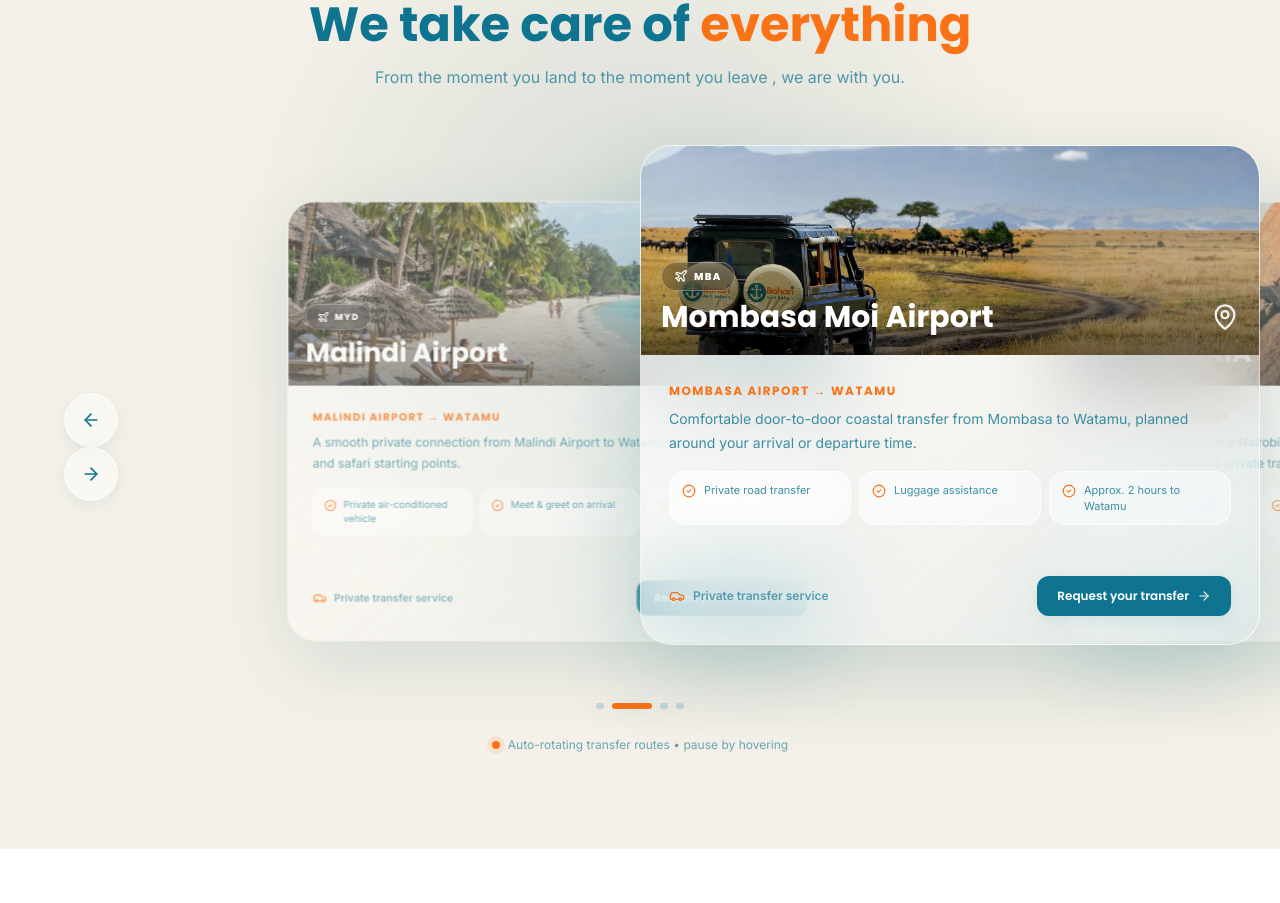
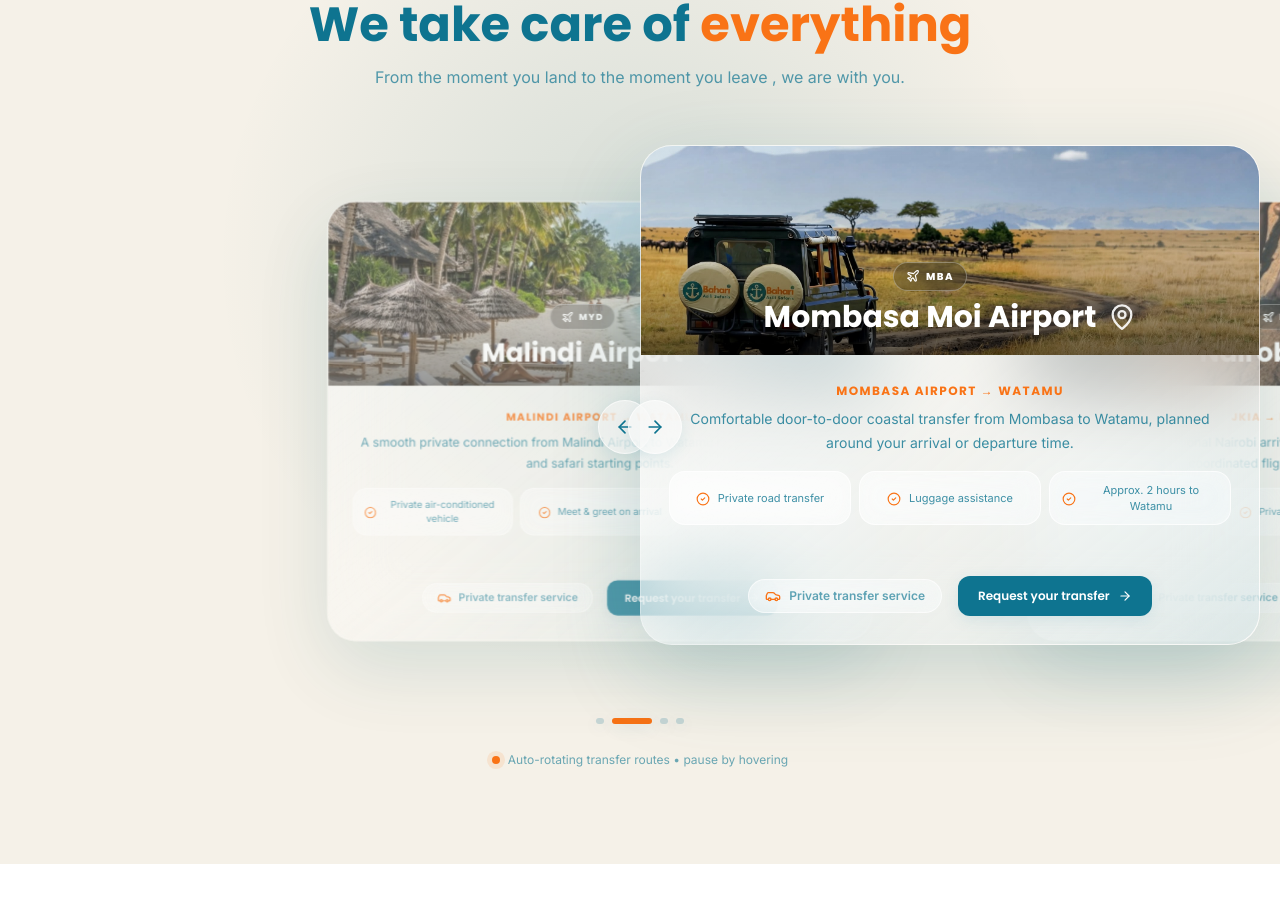
Before and after one commit to Sheddymae/bahari-asili-safaris, a Next.js app: page / in a window 1280 px wide. Shown: the part 8207-9110 px from the top of the page. Built offline with nearby package versions, Linux system fonts and the light colour scheme; no server answers; the database is empty.

Commit message:
Center homepage transfer carousel and organize transfer information

```diff
--- a/components/HomeTransfersInfiniteStack.tsx
+++ b/components/HomeTransfersInfiniteStack.tsx
@@ -115,7 +115,7 @@ export default function HomeTransfersInfiniteStack({
           </p>
         </div>
 
-        <div className="relative mx-auto h-[520px] max-w-6xl overflow-visible sm:h-[550px]">
+        <div className="relative mx-auto flex h-[540px] w-full max-w-[1180px] items-start justify-center overflow-visible sm:h-[565px]">
           {visibleCards.map(({ card, offset }) => {
             const isActive = offset === 0;
             return (
@@ -124,12 +124,12 @@ export default function HomeTransfersInfiniteStack({
                 initial={{ opacity: 0, x: offset * 80, scale: isActive ? 0.96 : 0.88 }}
                 animate={{
                   opacity: isActive ? 1 : 0.7,
-                  x: offset * (isMobile ? 145 : 390),
+                  x: offset * (isMobile ? 112 : 350),
                   scale: isActive ? 1 : 0.88,
                   y: isActive ? 0 : 26,
                 }}
                 transition={{ duration: 0.65, ease: [0.22, 1, 0.36, 1] }}
-                className={`absolute left-1/2 top-0 h-[470px] w-[88%] max-w-[650px] -translate-x-1/2 overflow-hidden rounded-[32px] border border-white/50 bg-white/30 shadow-[0_30px_90px_rgba(14,95,107,0.20)] backdrop-blur-2xl sm:h-[500px] sm:w-[620px] ${isActive ? 'z-30' : 'z-10 pointer-events-none'}`}
+                className={`absolute left-1/2 top-0 h-[480px] w-[min(92%,680px)] max-w-[680px] -translate-x-1/2 overflow-hidden rounded-[32px] border border-white/50 bg-white/30 shadow-[0_30px_90px_rgba(14,95,107,0.20)] backdrop-blur-2xl sm:h-[500px] sm:w-[620px] ${isActive ? 'z-30' : 'z-10 pointer-events-none'}`}
               >
                 <div className="absolute inset-0 bg-gradient-to-br from-white/65 via-white/25 to-ocean-700/10" />
                 <div className="relative grid h-full grid-rows-[42%_58%]">
@@ -140,7 +140,7 @@ export default function HomeTransfersInfiniteStack({
                       className="h-full w-full object-cover transition-transform duration-700 hover:scale-105"
                     />
                     <div className="absolute inset-0 bg-gradient-to-t from-black/55 via-black/5 to-transparent" />
-                    <div className="absolute bottom-5 left-5 right-5 flex items-end justify-between gap-3">
+                    <div className="absolute bottom-5 left-5 right-5 flex items-end justify-center gap-3 text-center">
                       <div>
                         <span className="inline-flex items-center gap-1.5 rounded-full border border-white/30 bg-black/25 px-3 py-1.5 font-poppins text-[10px] font-extrabold tracking-[0.14em] text-white backdrop-blur-md">
                           <Plane className="h-3.5 w-3.5" />
@@ -152,13 +152,13 @@ export default function HomeTransfersInfiniteStack({
                     </div>
                   </div>
 
-                  <div className="flex flex-col justify-between p-5 sm:p-7">
+                  <div className="flex flex-col justify-between p-5 text-center sm:p-7">
                     <div>
                       <p className="font-poppins text-xs font-bold uppercase tracking-[0.12em] text-safari-500">{card.route}</p>
                       <p className="mt-2 font-inter text-sm leading-6 text-ocean-700/80">{card.description}</p>
-                      <div className="mt-4 grid grid-cols-1 gap-2 sm:grid-cols-3">
+                      <div className="mx-auto mt-4 grid w-full max-w-[600px] grid-cols-1 gap-2 sm:grid-cols-3">
                         {card.details.map((detail) => (
-                          <div key={detail} className="flex items-start gap-2 rounded-2xl border border-white/70 bg-white/45 px-3 py-2.5 backdrop-blur-md">
+                          <div key={detail} className="flex items-center justify-center gap-2 rounded-2xl border border-white/70 bg-white/45 px-3 py-2.5 text-center backdrop-blur-md">
                             <CheckCircle2 className="mt-0.5 h-3.5 w-3.5 shrink-0 text-safari-500" />
                             <span className="font-inter text-[11px] leading-4 text-ocean-700/80">{detail}</span>
                           </div>
@@ -166,8 +166,8 @@ export default function HomeTransfersInfiniteStack({
                       </div>
                     </div>
 
-                    <div className="flex flex-wrap items-center justify-between gap-3">
-                      <span className="inline-flex items-center gap-2 font-inter text-xs font-semibold text-ocean-700/65">
+                    <div className="flex flex-wrap items-center justify-center gap-4">
+                      <span className="inline-flex items-center gap-2 rounded-full border border-white/60 bg-white/35 px-4 py-2 font-inter text-xs font-semibold text-ocean-700/65 backdrop-blur-md">
                         <Car className="h-4 w-4 text-safari-500" />
                         Private transfer service
                       </span>
@@ -190,7 +190,7 @@ export default function HomeTransfersInfiniteStack({
             type="button"
             onClick={previous}
             aria-label="Previous transfer"
-            className="absolute left-0 top-1/2 z-40 hidden -translate-y-1/2 rounded-full border border-white/60 bg-white/45 p-4 text-ocean-700 shadow-xl backdrop-blur-xl transition hover:scale-105 hover:bg-white/70 md:flex"
+            className="absolute left-3 top-1/2 z-40 hidden -translate-y-1/2 rounded-full border border-white/60 bg-white/45 p-4 text-ocean-700 shadow-xl backdrop-blur-xl transition hover:scale-105 hover:bg-white/70 md:flex"
           >
             <ArrowRight className="h-5 w-5 rotate-180" />
           </button>
@@ -198,7 +198,7 @@ export default function HomeTransfersInfiniteStack({
             type="button"
             onClick={advance}
             aria-label="Next transfer"
-            className="absolute right-0 top-1/2 z-40 hidden -translate-y-1/2 rounded-full border border-white/60 bg-white/45 p-4 text-ocean-700 shadow-xl backdrop-blur-xl transition hover:scale-105 hover:bg-white/70 md:flex"
+            className="absolute right-3 top-1/2 z-40 hidden -translate-y-1/2 rounded-full border border-white/60 bg-white/45 p-4 text-ocean-700 shadow-xl backdrop-blur-xl transition hover:scale-105 hover:bg-white/70 md:flex"
           >
             <ArrowRight className="h-5 w-5" />
           </button>
```
